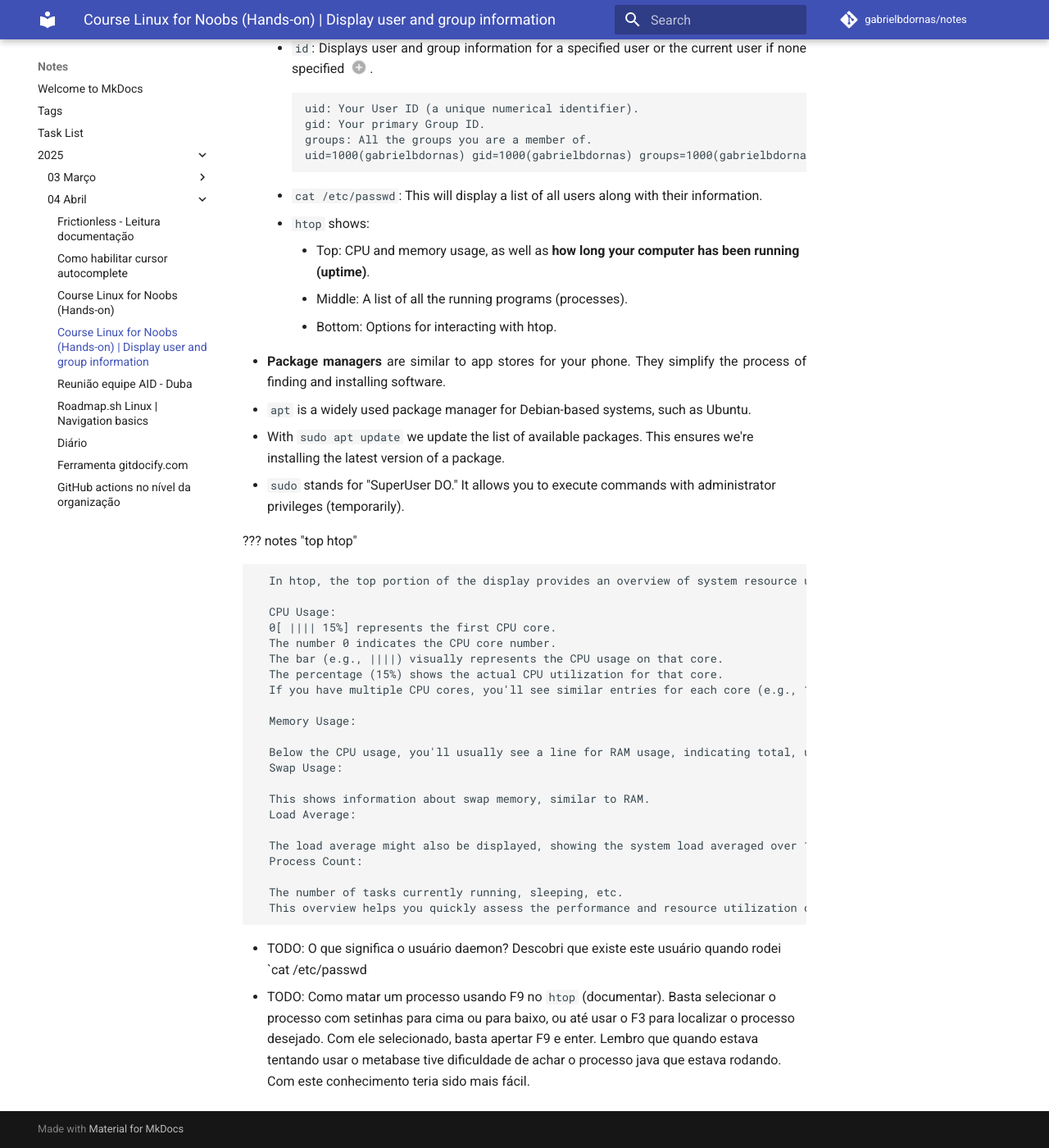
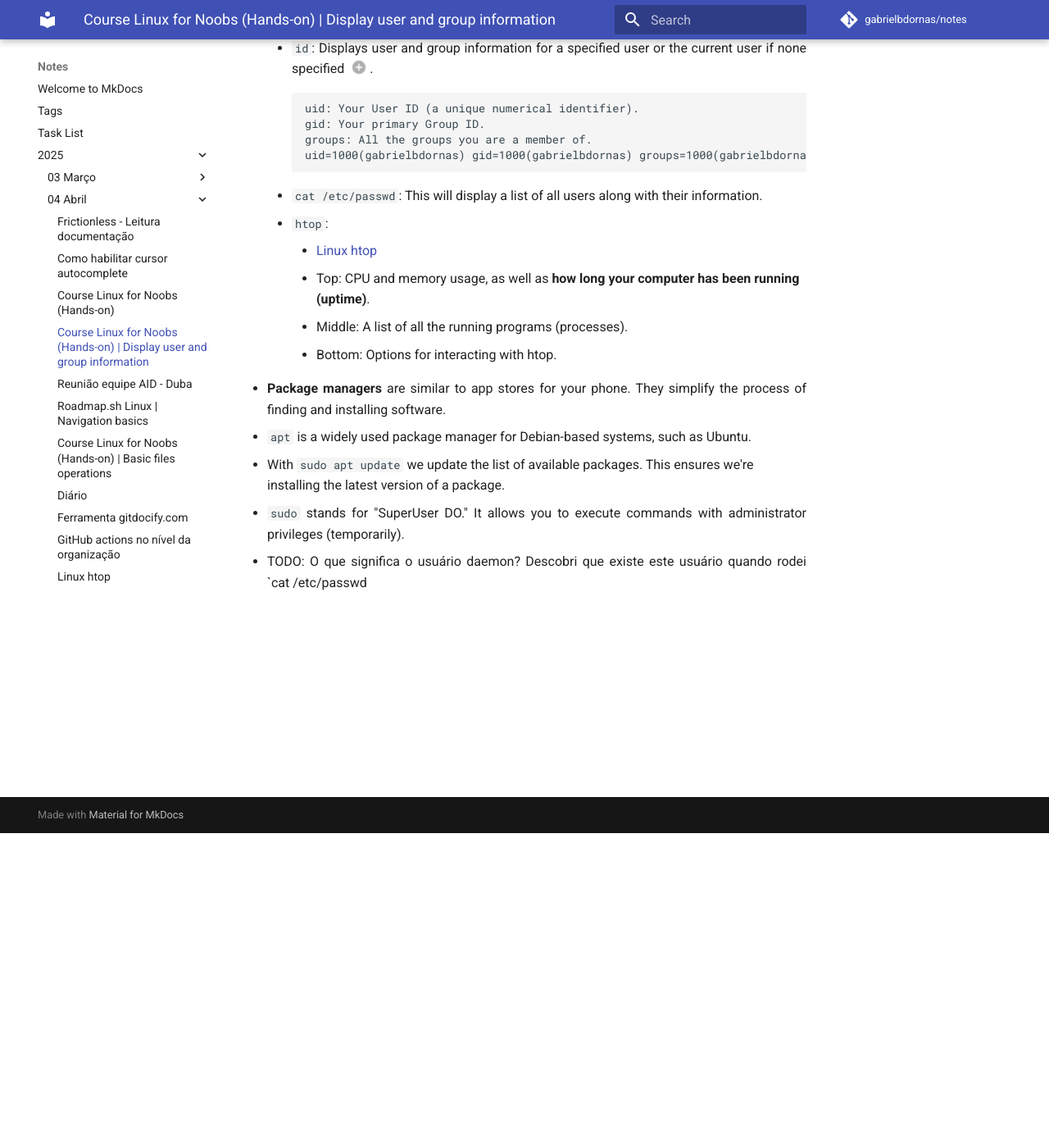
Before and after one commit to gabrielbdornass/notes2, an MkDocs documentation site: the page built from docs/2025/04_Abril/20250402_course_linux_for_noobs_hands_on_display_user_and_group_information.md, in a window 1280 px wide and 1400 px high, scrolled down 384 px. Shown: the whole window at 82% size. Built offline with MkDocs 1.6.1 and Material for MkDocs 9.7.7, drawn with Linux system fonts in a browser that asks for light colours; emoji names are drawn with the system emoji font; comment, search, counter and statistics services are not loaded.

Commit message:
Add notas linux

````diff
--- a/docs/2025/04_Abril/20250402_course_linux_for_noobs_hands_on.md
+++ b/docs/2025/04_Abril/20250402_course_linux_for_noobs_hands_on.md
@@ -8,3 +8,4 @@ tags:
 
 - Curso [Linux for Noobs (Hands-on)](https://labex.io/courses/linux-for-noobs).
 - [Display user and group information](./20250402_course_linux_for_noobs_hands_on_display_user_and_group_information.md).
+- [Basic files operations](./20250403_course_linux_for_noobs_hands_on_basic_files_operations.md).
--- a/docs/2025/04_Abril/20250402_course_linux_for_noobs_hands_on_display_user_and_group_information.md
+++ b/docs/2025/04_Abril/20250402_course_linux_for_noobs_hands_on_display_user_and_group_information.md
@@ -25,7 +25,8 @@ tags:
         ```
 
       - `cat /etc/passwd`: This will display a list of all users along with their information.
-      - `htop` shows:
+      - `htop`:
+          - [Linux htop](20250403_linux_htop.md)
           - Top: CPU and memory usage, as well as **how long your computer has been running (uptime)**.
           - Middle: A list of all the running programs (processes).
           - Bottom: Options for interacting with htop.
@@ -35,30 +36,7 @@ tags:
   - With `sudo apt update` we update the list of available packages. This ensures we're installing the latest version of a package.
   - `sudo` stands for "SuperUser DO." It allows you to execute commands with administrator privileges (temporarily).
 
-  ??? notes "top htop"
 
-      In htop, the top portion of the display provides an overview of system resource usage. Here's a breakdown of what the information typically shows:
 
-      CPU Usage:
-      0[ |||| 15%] represents the first CPU core.
-      The number 0 indicates the CPU core number.
-      The bar (e.g., ||||) visually represents the CPU usage on that core.
-      The percentage (15%) shows the actual CPU utilization for that core.
-      If you have multiple CPU cores, you'll see similar entries for each core (e.g., 1[ ||| 10%] for the second core, etc.).
-
-      Memory Usage:
-
-      Below the CPU usage, you'll usually see a line for RAM usage, indicating total, used, and available memory.
-      Swap Usage:
-
-      This shows information about swap memory, similar to RAM.
-      Load Average:
-
-      The load average might also be displayed, showing the system load averaged over 1, 5, and 15 minutes.
-      Process Count:
-
-      The number of tasks currently running, sleeping, etc.
-      This overview helps you quickly assess the performance and resource utilization of your system. If you need more specific details about each component, feel free to ask!
 
 - TODO: O que significa o usuário daemon? Descobri que existe este usuário quando rodei `cat /etc/passwd
-- TODO: Como matar um processo usando F9 no `htop` (documentar). Basta selecionar o processo com setinhas para cima ou para baixo, ou até usar o F3 para localizar o processo desejado. Com ele selecionado, basta apertar F9 e enter. Lembro que quando estava tentando usar o metabase tive dificuldade de achar o processo java que estava rodando. Com este conhecimento teria sido mais fácil.
--- a/mkdocs.yml
+++ b/mkdocs.yml
@@ -33,6 +33,7 @@ plugins:
 
 markdown_extensions:
   - footnotes
+  - pymdownx.keys
   - admonition
   - pymdownx.details
   - pymdownx.superfences
````
Also changed, not shown: docs/2025/04_Abril/20250403_course_linux_for_noobs_hands_on_basic_files_operations.md (added, +29 -0 lines), docs/2025/04_Abril/20250403_linux_htop.md (added, +39 -0 lines), docs/tasks_list.md (+1 -2 lines).
